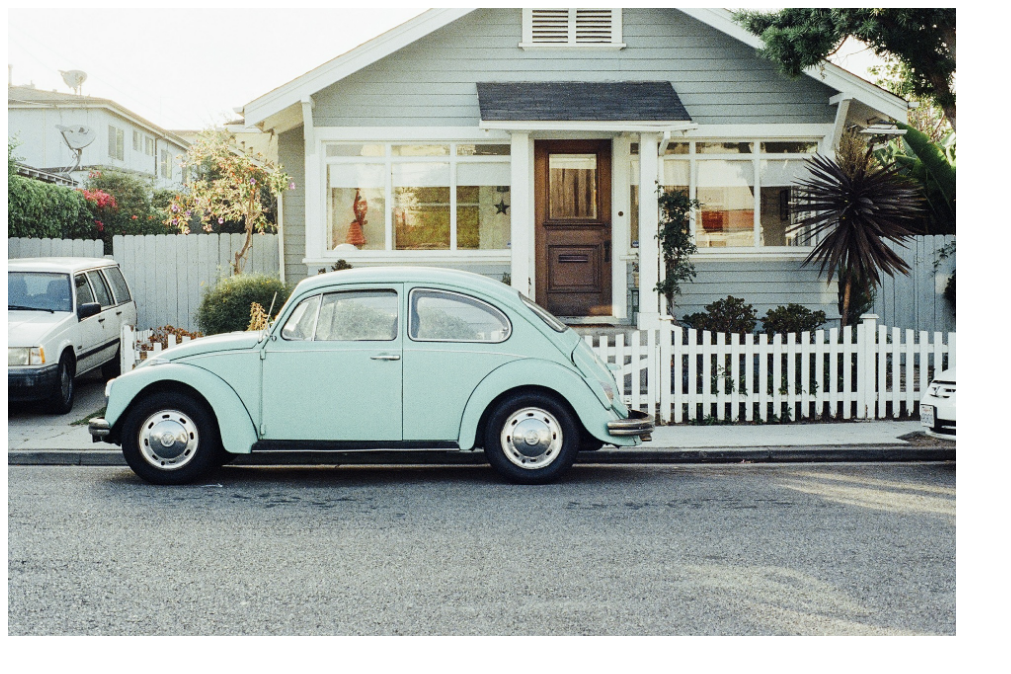
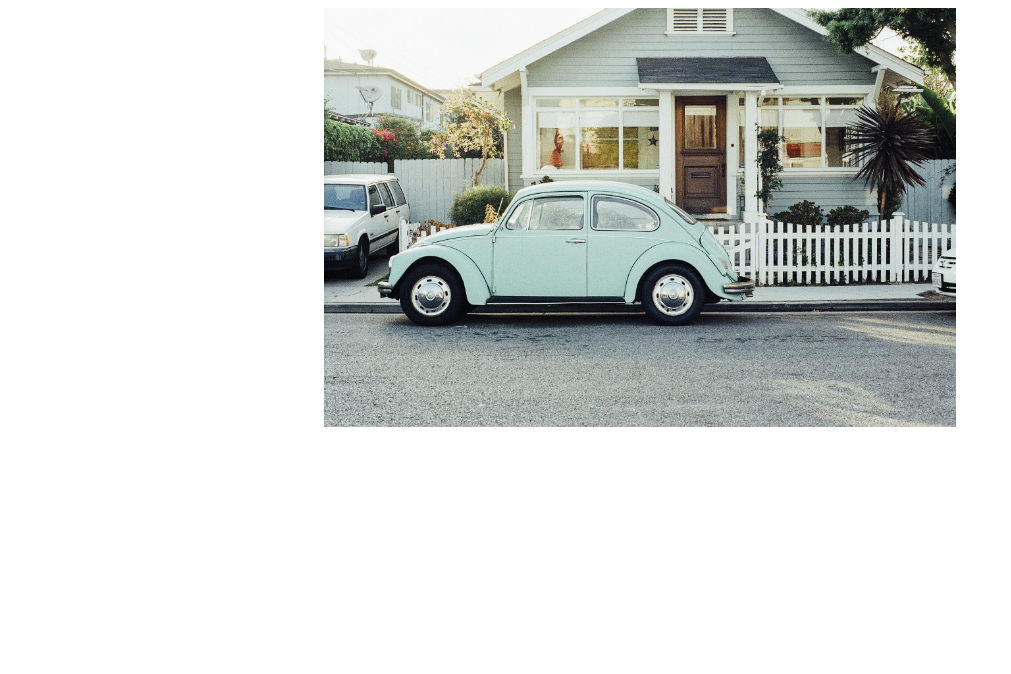
Before and after one commit to jordanbeliart/cssPartie2Exo10, a plain HTML site: page index.html in a window 1280 px wide. Shown: the whole page, without its empty margins (0-1011 px from the left). Drawn offline with Linux system fonts and the light colour scheme.

Commit message:
correction

```diff
--- a/assets/css/style.css
+++ b/assets/css/style.css
@@ -1,14 +1,25 @@
-@media screen {
-  #voiture {
-    position: static;
-    display: block;
+/* Warning!! l'ordre des informations en css a une importance ! */
+img {
+  /* pour que l'image soit centrée sur tous les formats d'écran */
+  display: block;
+  margin-left: auto;
+  margin-right: auto;
+  width: 50%;
+}
+/* media query pour une tablette */
+@media screen and (max-width: 992px) {
+  img {
+    width: 75%;
+  }
+}
+/* media query pour un téléphone portrait */
+@media screen and (max-width: 576px) {
+  img {
     width: 100%;
   }
 }
-@media screen {
-  #voiture {
-    position: static;
-    display: block;
-    width: 75%;
+@media screen and (max-height: 375px) {
+  img {
+    width: 50%;
   }
 }
--- a/index.html
+++ b/index.html
@@ -2,10 +2,14 @@
 <html lang="fr" dir="ltr">
   <head>
     <meta charset="utf-8" />
+    <!-- adaptation de l'image sur tous types d'écrans, mobile et fixe... -->
+    <meta name="viewport" content="width-device-width, initial-scale=1" />
+    <!-- meta "viewport" obligatoire pour du responsive !!! -->
     <title>L'image responsive</title>
+    <!-- ajouter media="screen" pour pouvoir utliser des @media query dans le css -->
     <link rel="stylesheet" href="assets/css/style.css" media="screen" />
   </head>
   <body>
-    <img id="voiture" src="assets/img/voiture3.jpg" alt="voiture blanche devant maison blanche" />
+    <img src="assets/img/voiture3.jpg" alt="photo d'une voiture blanche devant une maison blanche" title="Voiture blanche"/>
   </body>
 </html>
```
